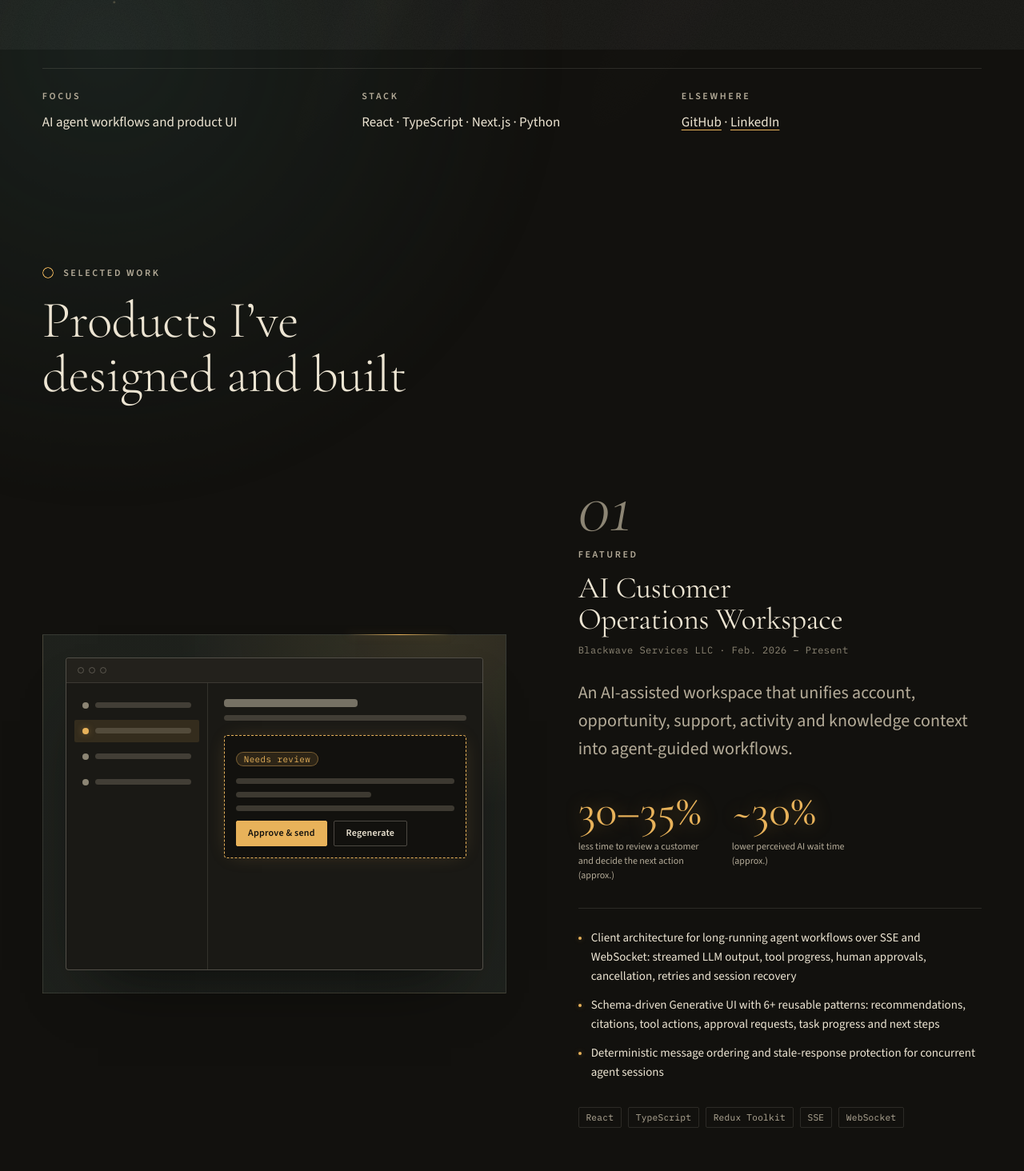
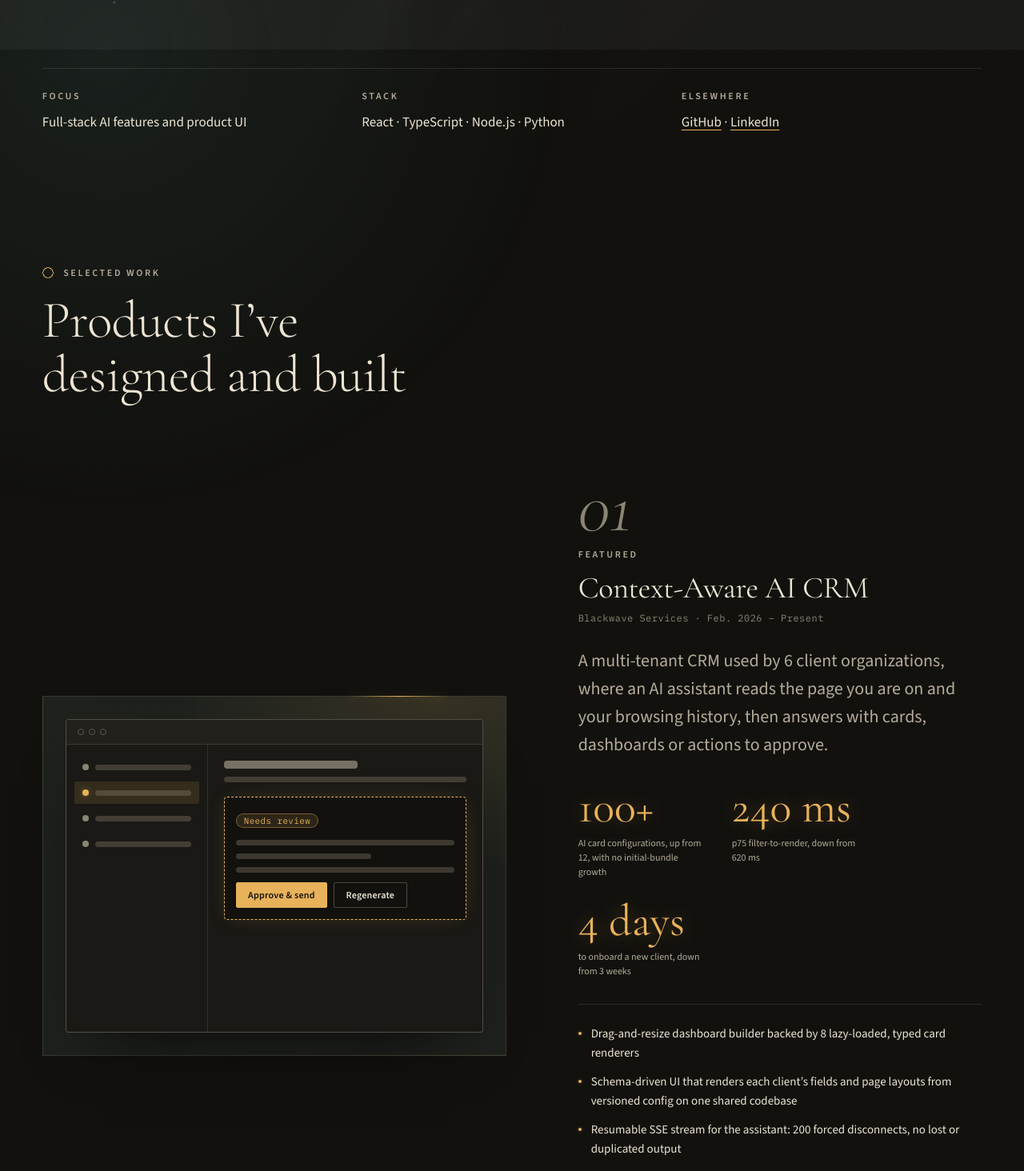
Before and after one commit to 1233198063/my-portfolio, a React (Create React App) app: page / in a window 1280 px wide. Shown: the part 738-2202 px from the top of the page at 80% size. Built offline with nearby package versions, Linux system fonts and the light colour scheme.

Commit message:
new project content

```diff
--- a/src/data/content.js
+++ b/src/data/content.js
@@ -14,8 +14,8 @@ export const profile = {
   email: "yuexinli1203@gmail.com",
   github: "https://github.com/1233198063",
   linkedin: "https://www.linkedin.com/in/yuexin-li-317401251/",
-  focus: "AI agent workflows and product UI",
-  stack: "React · TypeScript · Next.js · Python",
+  focus: "Full-stack AI features and product UI",
+  stack: "React · TypeScript · Node.js · Python",
 };
 
 export const navItems = [
@@ -27,23 +27,25 @@ export const navItems = [
 
 export const featuredProjects = [
   {
-    id: "ops-workspace",
+    id: "ai-crm",
     visual: "workspace",
-    title: "AI Customer Operations Workspace",
-    org: "Blackwave Services LLC",
+    title: "Context-Aware AI CRM",
+    org: "Blackwave Services",
     period: "Feb. 2026 – Present",
     summary:
-      "An AI-assisted workspace that unifies account, opportunity, support, activity and knowledge context into agent-guided workflows.",
+      "A multi-tenant CRM used by 6 client organizations, where an AI assistant reads the page you are on and your browsing history, then answers with cards, dashboards or actions to approve.",
     stats: [
-      { value: "30–35%", label: "less time to review a customer and decide the next action (approx.)" },
-      { value: "~30%", label: "lower perceived AI wait time (approx.)" },
+      { value: "100+", label: "AI card configurations, up from 12, with no initial-bundle growth" },
+      { value: "240 ms", label: "p75 filter-to-render, down from 620 ms" },
+      { value: "4 days", label: "to onboard a new client, down from 3 weeks" },
     ],
     highlights: [
-      "Client architecture for long-running agent workflows over SSE and WebSocket: streamed LLM output, tool progress, human approvals, cancellation, retries and session recovery",
-      "Schema-driven Generative UI with 6+ reusable patterns: recommendations, citations, tool actions, approval requests, task progress and next steps",
-      "Deterministic message ordering and stale-response protection for concurrent agent sessions",
+      "Drag-and-resize dashboard builder backed by 8 lazy-loaded, typed card renderers",
+      "Schema-driven UI that renders each client’s fields and page layouts from versioned config on one shared codebase",
+      "Resumable SSE stream for the assistant: 200 forced disconnects, no lost or duplicated output",
+      "Chat-to-query over CRM data, with LLM-written SQL hardened by AST allowlisting, tenant/role scoping and read-only execution",
     ],
-    tags: ["React", "TypeScript", "Redux Toolkit", "SSE", "WebSocket"],
+    tags: ["React", "TypeScript", "TanStack Query", "Node.js", "SSE", "PostgreSQL"],
     href: null,
   },
   {
@@ -66,22 +68,21 @@ export const featuredProjects = [
   {
     id: "image-analysis",
     visual: "analysis",
-    title: "AI Image Analysis Platform",
-    org: "SiriusMindShare LLC",
-    period: "Feb. 2025 – Nov. 2025",
+    title: "Retail Visual Analysis Platform",
+    org: "SiriusMindShare",
+    period: "Feb. 2025 – Feb. 2026",
     summary:
-      "A full-stack platform productized from a Python research pipeline: batch ingestion, searchable results, analytics and exportable reports.",
+      "Productized from my M.S. visual-attention research: a platform that turns store photos and walkthrough videos into shelf and signage recommendations.",
     stats: [
-      { value: "~70%", label: "less repetitive analysis work (approx.)" },
-      { value: "20+", label: "RESTful endpoints" },
-      { value: "90%+", label: "OCR accuracy" },
+      { value: "18", label: "retailers adopted the platform" },
+      { value: "~70%", label: "less manual analysis for their teams (approx.)" },
     ],
     highlights: [
-      "Drag-and-drop batch ingestion with batch controls, system status, interactive analytics and reporting in React and TypeScript",
-      "Modular FastAPI services: 20+ RESTful endpoints and relational MySQL schemas for ingestion, parallel analysis and retrieval",
-      "Hybrid OCR (Tesseract, EasyOCR) with OpenCV preprocessing, evaluated on 720 images from 144 online shops",
+      "Review workspace that layers OCR boxes, product regions and predicted-attention heatmaps over store photos and video keyframes",
+      "Every recommendation linked to the image region behind it, with before/after and cross-store comparisons of versioned analyses",
+      "Resumable S3 uploads, an SQS buffer and a per-asset state machine with per-stage retries, so one bad video never fails the batch",
     ],
-    tags: ["React", "TypeScript", "FastAPI", "MySQL", "Python"],
+    tags: ["React", "TypeScript", "FastAPI", "MySQL", "AWS S3 / SQS", "OpenCV"],
     href: `https://doi.org/${PAPER_DOI}`,
     linkLabel: "Read the related paper",
   },
@@ -100,16 +101,21 @@ export const careerMapStops = [
 
 export const experience = [
   {
-    company: "Blackwave Services LLC",
-    role: "React Developer",
+    company: "Blackwave Services",
+    role: "Software Engineer",
     period: "Feb. 2026 – Present",
     location: "San Jose, CA",
-    stack: "React, TypeScript, Redux Toolkit, SSE, WebSocket",
+    stack: "React, TypeScript, TanStack Query, Node.js, PostgreSQL, SSE, Playwright",
+    summary:
+      "At an early-stage startup, owned the React/TypeScript frontend and full-stack AI features of a multi-tenant CRM used by 6 client organizations, where a context-aware LLM resolves each question against the user’s current page and browsing history, then turns it into cards, dashboards, or actions to approve.",
     achievements: [
-      "Built an AI-assisted customer operations workspace that unified account, opportunity, support, activity, and knowledge context into agent-guided workflows, reducing customer review and next-action decision time by approximately 30–35%.",
-      "Designed the client architecture for long-running agent workflows using SSE and WebSocket, supporting streamed LLM output, tool-execution progress, human approvals, cancellation, retries, partial failures, and session recovery while reducing perceived AI wait time by approximately 30%.",
-      "Developed a schema-driven Generative UI system with 6+ reusable patterns for agent recommendations, citations, tool actions, approval requests, task progress, and next-step guidance across dynamic workflows.",
-      "Hardened concurrent agent sessions with deterministic message ordering, stale-response protection, cancellation, recovery, automated testing, and frontend telemetry, reducing inconsistent behavior and regression effort by approximately 25–30%.",
+      "Replaced static reports with a drag-and-resize dashboard builder, expanding the AI assistant’s card configurations from 12 to 100+ via 8 lazy-loaded typed renderers with no initial-bundle growth.",
+      "Designed a schema-driven React UI layer that renders each client’s fields and page layouts from versioned config on one shared codebase, cutting new-client onboarding from 3 weeks to 4 days.",
+      "Cut p75 filter-to-render from 620 to 240 ms (12-card benchmark) with selector-level subscriptions on scoped TanStack Query caches, so a filter change re-renders only the affected cards.",
+      "Built the assistant’s resumable SSE stream and co-designed its Node.js API to carry page and browsing-history context; 200 forced disconnects caused no lost or duplicated output.",
+      "Made CRM data queryable by chat: the LLM extracts metrics, filters, and date ranges into a typed query spec rendered as cards, cutting data-engineer requests from hours to under 5 minutes.",
+      "Hardened LLM-written SQL for open-ended questions against prompt injection with AST allowlisting, tenant/role scoping, and read-only PostgreSQL execution.",
+      "Halved my median spec-to-production time with AI coding agents, gating their changes behind a 120-case Playwright AI eval of the CRM assistant’s authorization and tool use.",
     ],
   },
   {
@@ -126,16 +132,20 @@ export const experience = [
     ],
   },
   {
-    company: "SiriusMindShare LLC",
+    company: "SiriusMindShare",
     role: "Data Scientist Intern → Software Engineering Intern",
-    period: "Feb. 2025 – Nov. 2025",
+    period: "Feb. 2025 – Feb. 2026",
     location: "San Jose, CA",
-    stack: "Python, React, TypeScript, FastAPI, MySQL",
+    stack: "React, TypeScript, FastAPI, MySQL, AWS S3/SQS, Python, OpenCV",
+    summary:
+      "Productized my M.S. visual-attention research into a platform that turns store photos and videos into shelf and signage recommendations; adopted by 18 retailers, it cut their manual analysis by approximately 70%.",
     achievements: [
-      "Productized a Python research pipeline into a full-stack AI-powered Image Analysis Platform with batch ingestion, searchable results, analytics, and exportable reports, reducing repetitive analysis work by approximately 70%.",
-      "Designed modular FastAPI services with 20+ RESTful endpoints and relational MySQL schemas for ingestion, parallel analysis, result storage, health monitoring, and retrieval across batch-processing workflows.",
-      "Built the React and TypeScript product experience for drag-and-drop ingestion, batch controls, system status, interactive analytics, and reporting, owning features across frontend, APIs, and data flows.",
-      "Developed the underlying Python computer-vision pipeline across 720 images from 144 online shops using Tesseract, EasyOCR, OpenCV, and KMeans; improved OCR accuracy to 90%+ through preprocessing and hybrid OCR integration, contributing to a Springer Nature publication.",
+      "Shipped a React/TypeScript review workspace that layers OCR boxes, product regions, and predicted-attention heatmaps over store photos and walkthrough-video keyframes on a timeline.",
+      "Linked every recommendation to the image region behind it and designed synchronized before/after and cross-store comparisons of versioned analyses, so teams could verify each display change.",
+      "Kept large media batches responsive with virtualization and on-demand loading, and surfaced live per-asset status so reviewers could start on finished assets while the rest kept processing.",
+      "Engineered resumable direct uploads to S3 and an SQS queue that absorbed upload spikes before frame extraction, OCR, and visual analysis, streaming progress to the UI over SSE.",
+      "Modeled a per-asset processing state machine in FastAPI/MySQL with partial results and per-stage retries, so one bad video didn’t fail the batch and finished work wasn’t rerun.",
+      "Developed a Python/OpenCV/OCR pipeline that drops blurry and duplicate frames, reads signage text, and scores visibility and clutter from attention maps; co-authored an ICMLSC 2026 paper.",
     ],
   },
 ];
@@ -177,22 +187,40 @@ export const about = {
   skills: [
     {
       label: "Languages",
-      items: ["JavaScript", "TypeScript", "Python", "SQL", "HTML5", "CSS3"],
+      items: ["TypeScript", "JavaScript", "Python", "SQL", "HTML/CSS"],
     },
     {
-      label: "Frameworks",
+      label: "Frontend",
       items: [
-        "React", "Next.js", "Redux Toolkit", "Node.js", "Express", "FastAPI",
-        "REST APIs", "SSE", "WebSocket", "Ant Design", "MCP",
+        "React", "Next.js", "Redux Toolkit", "TanStack Query", "Tailwind CSS",
+        "Vite", "Ant Design", "Accessibility", "Figma",
       ],
     },
     {
-      label: "Tools",
+      label: "Backend & Data",
       items: [
-        "Figma", "MySQL", "PostgreSQL", "Git", "GitHub", "Docker",
-        "Swagger / OpenAPI", "Postman", "Jest", "React Testing Library",
-        "Playwright", "GA4", "GTM",
+        "Node.js", "Express", "FastAPI", "REST", "GraphQL", "PostgreSQL",
+        "MySQL", "Redis", "SSE", "WebSockets",
       ],
+    },
+    {
+      label: "AI & LLM",
+      items: [
+        "OpenAI / Anthropic APIs", "Tool calling", "Structured outputs",
+        "Text-to-SQL", "Prompt engineering", "Evals",
+      ],
+    },
+    {
+      label: "Computer Vision",
+      items: ["OpenCV", "OCR (Tesseract, EasyOCR)", "Predicted-attention heatmaps"],
+    },
+    {
+      label: "Cloud & DevOps",
+      items: ["AWS (S3, SQS)", "Docker", "Terraform", "GitHub Actions", "CI/CD", "OpenTelemetry"],
+    },
+    {
+      label: "Testing",
+      items: ["Jest", "Vitest", "React Testing Library", "Playwright", "MSW"],
     },
   ],
 };
```
